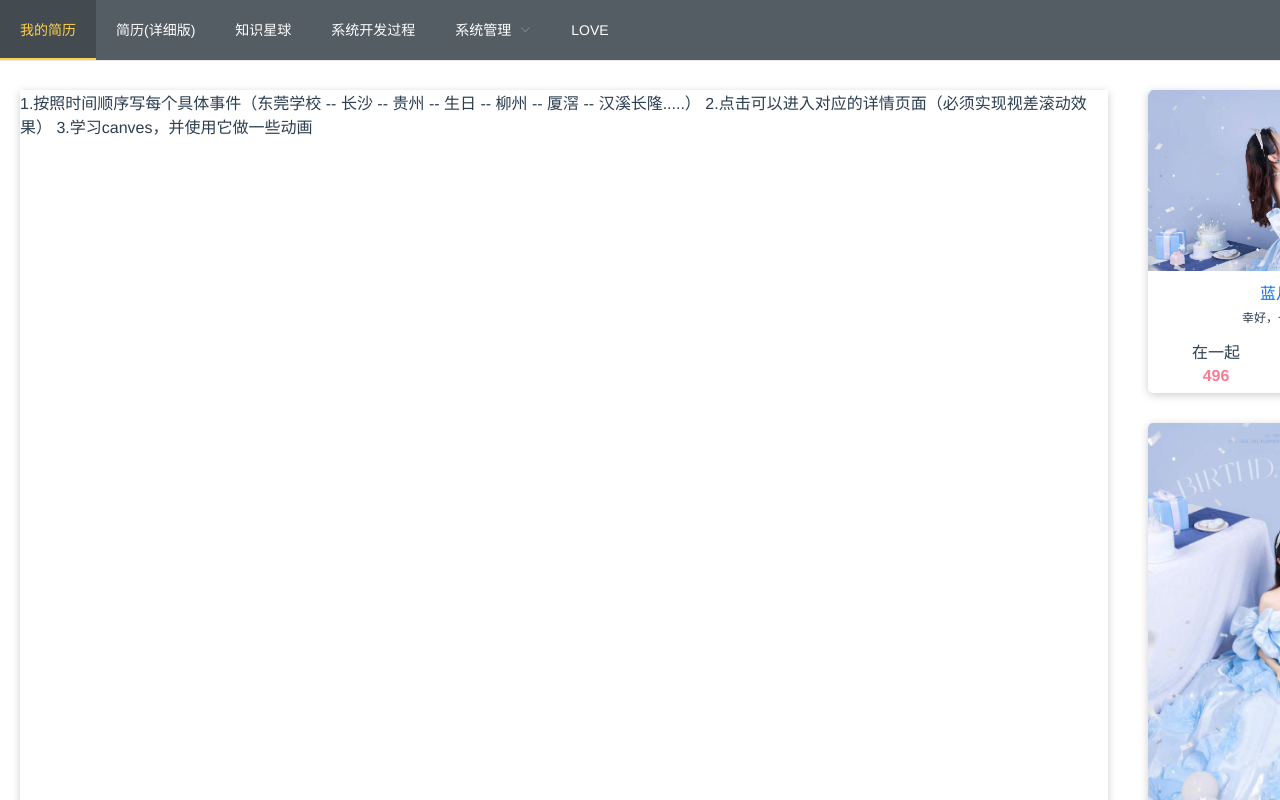
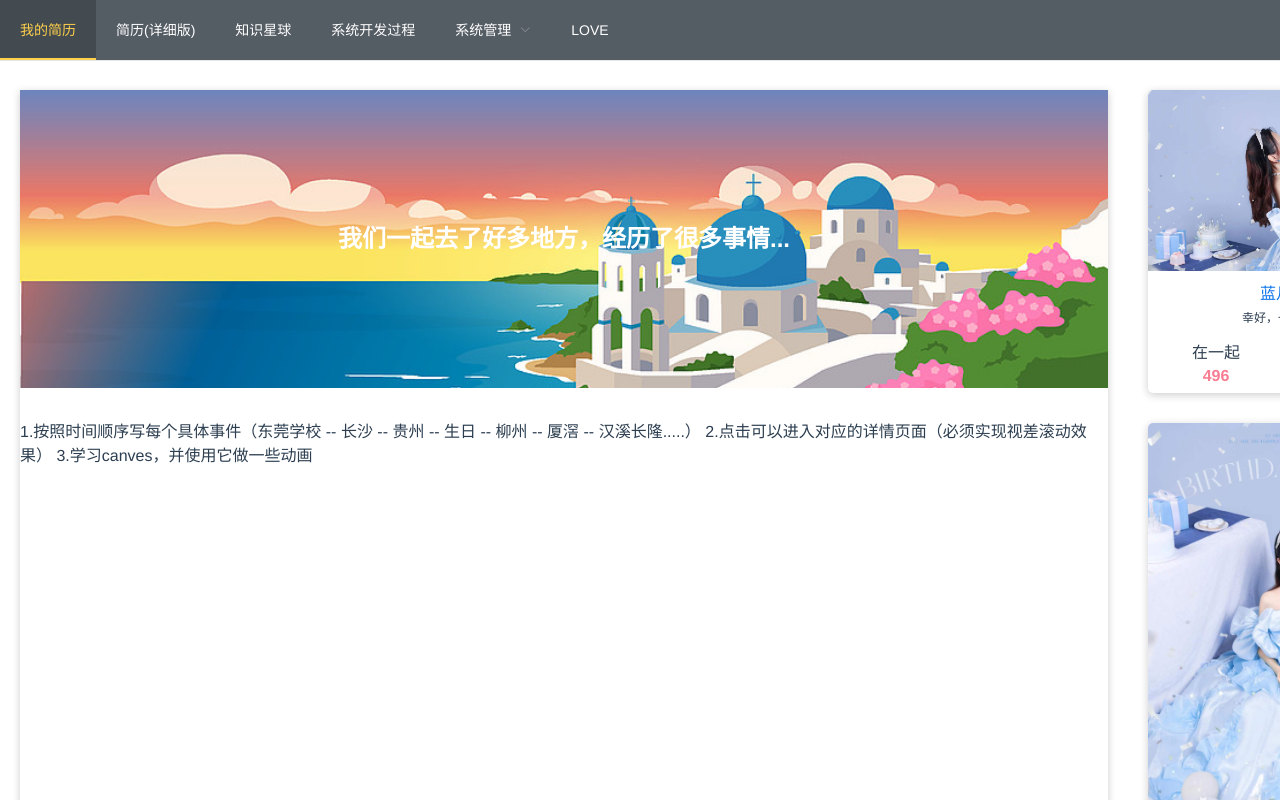
Before and after one commit to zihochay/project, a Vue app in the folder view/: page /#/love in a window 1280 px wide. Built offline with nearby package versions, Linux system fonts and the light colour scheme; what vue-quill-editor would draw is missing.

Commit message:
完成love页面左边背景图上方部分内容

```diff
--- a/view/src/views/love/love.vue
+++ b/view/src/views/love/love.vue
@@ -1,6 +1,9 @@
 <template>
   <div class="love">
     <div class="love-left">
+      <div class="left-bgi">
+        <h2 class="bgi-text">我们一起去了好多地方，经历了很多事情...</h2>
+      </div>
       1.按照时间顺序写每个具体事件（东莞学校 -- 长沙 -- 贵州 -- 生日 -- 柳州  -- 厦滘 -- 汉溪长隆.....）
       2.点击可以进入对应的详情页面（必须实现视差滚动效果）
       3.学习canves，并使用它做一些动画
@@ -74,6 +77,18 @@ export default {
   height: 755px;
   margin: 30px 20px;
   box-shadow: rgba(0,0,0,0.2) 0 2px 8px;
+  .left-bgi {
+    width: 100%;
+    height: 298px;
+    background-image: url('../../assets/love-bg.jpg');
+    background-size: cover;
+    margin-bottom: 30px;
+    line-height: 298px;
+    text-align: center;
+    .bgi-text {
+      color: #fff;
+    }
+  }
   // border: 1px solid red;
 }
 .love-right {
```
Also changed, not shown: view/src/assets/love-bg.jpg (added).
